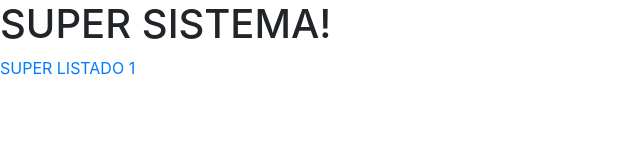
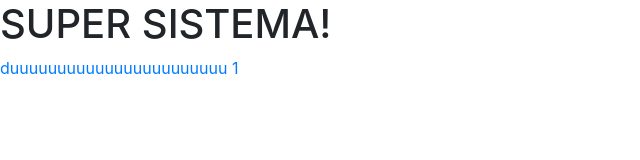
Before and after one commit to PabloMartinP/phoneGap-MDPrac, a plain HTML site: page index.html in a window 1280 px wide. Shown: the whole page, without its empty margins (0-640 px from the left). Drawn offline with nearby package versions, Linux system fonts and the light colour scheme.

Commit message:
Update index.html

```diff
--- a/index.html
+++ b/index.html
@@ -13,7 +13,7 @@
     <h1>SUPER SISTEMA!</h1>
 
     <div class=".botones_principales">
-        <a href="listados/listado1.html">SUPER LISTADO 1</a>
+        <a href="listados/listado1.html">duuuuuuuuuuuuuuuuuuuuuuu 1</a>
     </div>
 
 
```
